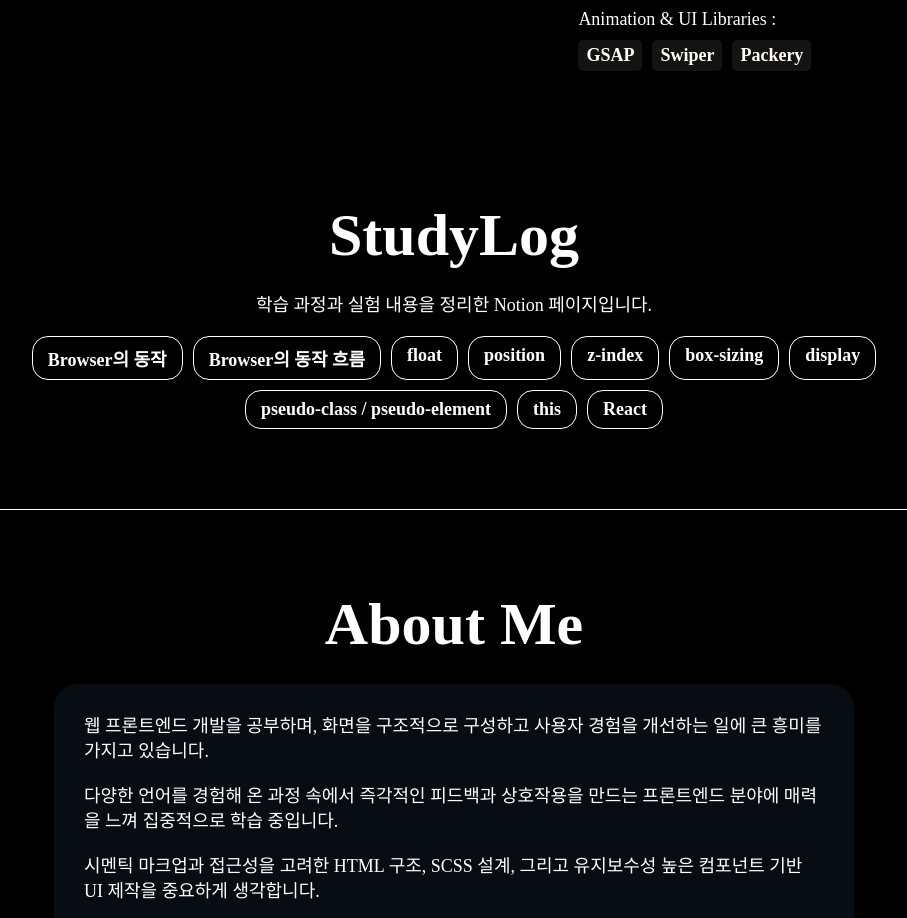
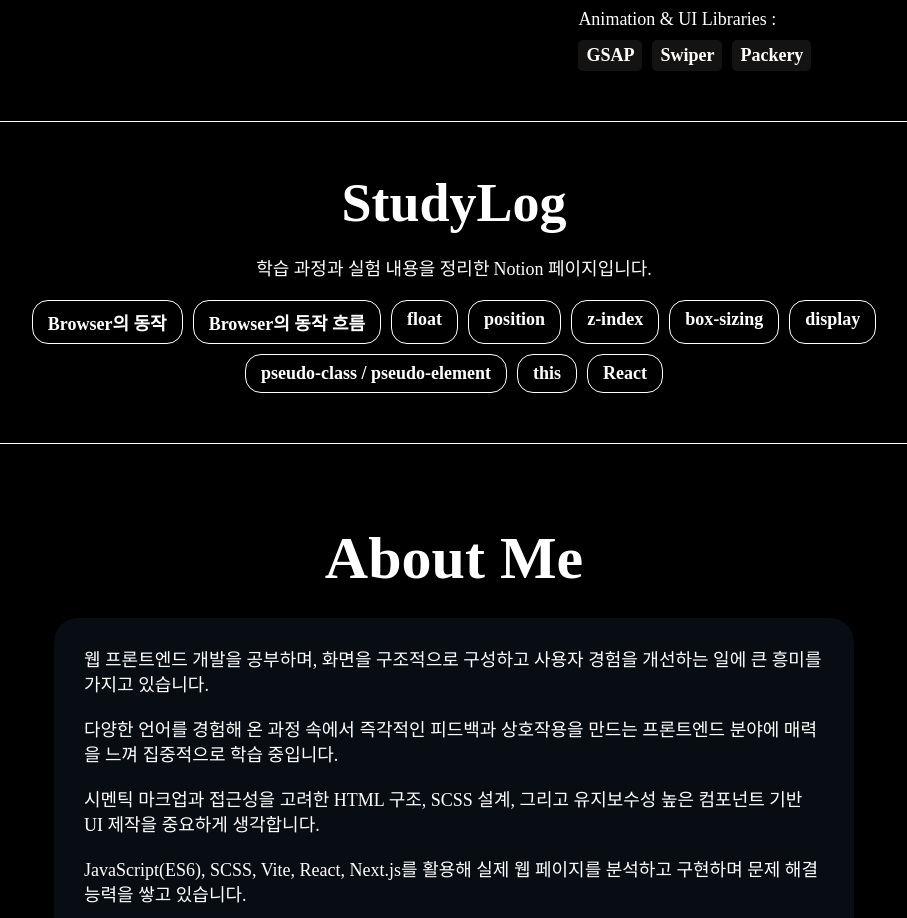
Before and after one commit to teakyungg/Frontend-Portfolio, a Next.js app: page / in a window 1280 px wide. Shown: the part 1962-2880 px from the top of the page, without its empty margins (186-1093 px from the left). Built offline with nearby package versions, Linux system fonts and the light colour scheme; a web font is replaced by a local one.

Commit message:
feat/StudyLog add responsive

```diff
--- a/src/app/StudyLog/StudyLog.module.css
+++ b/src/app/StudyLog/StudyLog.module.css
@@ -1,18 +1,23 @@
+.studyLog {
+  width: 80%;
+  border-top: 1px solid white;
+  border-bottom: 1px solid white;
+  margin: 0 auto;
+
   .studyLogInner {
-  width: 1000px;
     margin: 0 auto;
+    padding: 50px 20px;
+    max-width: 1000px;
     text-align: center;
-  padding: 80px 0px;
-  border-bottom: 1px solid;
-}
 
     .title {
-  font-size: 60px;
+      font-size: 3em;
       font-weight: bold;
     }
 
     .info {
-  display: inline-block;
+      display: flex;
+      flex-direction: column;
       padding: 20px 0;
     }
 
@@ -22,3 +27,17 @@
       gap: 10px;
       justify-content: center;
     }
+  }
+}
+
+@media (min-width: 767px) {
+  .studyLog {
+    .studyLogInner {
+      .info {
+        flex-direction: row;
+        justify-content: center;
+        gap: 4px;
+      }
+    }
+  }
+}
--- a/src/app/StudyLog/StudyLog.tsx
+++ b/src/app/StudyLog/StudyLog.tsx
@@ -4,28 +4,50 @@ import { NotionLink } from "./component/NotionLink/NotionLink";
 import styles from "./StudyLog.module.css";
 
 export function StudyLog() {
-
   // 노션 링크 데이터
   const linkData = [
-    {title: "Browser의 동작", link: "https://florentine-soy-ff3.notion.site/Browser-262abb3b12b6805fa812d710f4ca1082?source=copy_link"},
-    {title: "Browser의 동작 흐름", link: "https://florentine-soy-ff3.notion.site/Browser-262abb3b12b680d8a1d7c97e660499c8?source=copy_link"},
-    {title: "float", link: "https://florentine-soy-ff3.notion.site/float-297abb3b12b680bea5d3fe991fa3d6ec?source=copy_link"},
-    {title: "position", link: "https://florentine-soy-ff3.notion.site/position-29babb3b12b6805e8bd2f74165803ffb"},
-    {title: "z-index", link: "https://florentine-soy-ff3.notion.site/z-index-2bbabb3b12b6808eaa40f099a66acd32?pvs=73"},
-    {title: "box-sizing", link: "https://florentine-soy-ff3.notion.site/box-sizing-2beabb3b12b6800fa2cfd1225d682023"},
-    {title: "display", link: "https://florentine-soy-ff3.notion.site/display-2bfabb3b12b680a3ad3ee4d8dbfb82d0#2bfabb3b12b680d38819d0f1352c5df2"},
-    {title: "pseudo-class / pseudo-element", link: "https://florentine-soy-ff3.notion.site/pseudo-class-pseudo-element-2c2abb3b12b68011961ce80240287678?source=copy_link"},
-    {title: "this", link: "https://florentine-soy-ff3.notion.site/this-2d1abb3b12b680e48e77e10bfc5b8083"},
-    {title: "React", link: "https://florentine-soy-ff3.notion.site/React-2a1abb3b12b68016a562f274b8491b89?source=copy_link"},
+    {
+      title: "Browser의 동작",
+      link: "https://florentine-soy-ff3.notion.site/Browser-262abb3b12b6805fa812d710f4ca1082?source=copy_link",
+    },
+    {
+      title: "Browser의 동작 흐름",
+      link: "https://florentine-soy-ff3.notion.site/Browser-262abb3b12b680d8a1d7c97e660499c8?source=copy_link",
+    },
+    {
+      title: "float",
+      link: "https://florentine-soy-ff3.notion.site/float-297abb3b12b680bea5d3fe991fa3d6ec?source=copy_link",
+    },
+    { title: "position", link: "https://florentine-soy-ff3.notion.site/position-29babb3b12b6805e8bd2f74165803ffb" },
+    {
+      title: "z-index",
+      link: "https://florentine-soy-ff3.notion.site/z-index-2bbabb3b12b6808eaa40f099a66acd32?pvs=73",
+    },
+    { title: "box-sizing", link: "https://florentine-soy-ff3.notion.site/box-sizing-2beabb3b12b6800fa2cfd1225d682023" },
+    {
+      title: "display",
+      link: "https://florentine-soy-ff3.notion.site/display-2bfabb3b12b680a3ad3ee4d8dbfb82d0#2bfabb3b12b680d38819d0f1352c5df2",
+    },
+    {
+      title: "pseudo-class / pseudo-element",
+      link: "https://florentine-soy-ff3.notion.site/pseudo-class-pseudo-element-2c2abb3b12b68011961ce80240287678?source=copy_link",
+    },
+    { title: "this", link: "https://florentine-soy-ff3.notion.site/this-2d1abb3b12b680e48e77e10bfc5b8083" },
+    {
+      title: "React",
+      link: "https://florentine-soy-ff3.notion.site/React-2a1abb3b12b68016a562f274b8491b89?source=copy_link",
+    },
   ];
 
-  const linkEl = linkData.map(value => <NotionLink key={value.title} title={value.title} link={value.link}/>)
+  const linkEl = linkData.map((value) => <NotionLink key={value.title} title={value.title} link={value.link} />);
 
   return (
-    <section>
+    <section className={styles.studyLog} id="StudyLog">
       <div className={styles.studyLogInner}>
         <h2 className={styles.title}>StudyLog</h2>
-        <p className={styles.info}>학습 과정과 실험 내용을 정리한 Notion 페이지입니다.</p>
+        <p className={styles.info}>
+          <span>학습 과정과 실험 내용을 정리한</span> <span>Notion 페이지입니다.</span>
+        </p>
         <div className={styles.studyLogLink}>{linkEl}</div>
       </div>
     </section>
```
Lines whose indentation alone changed are shown as unchanged.
